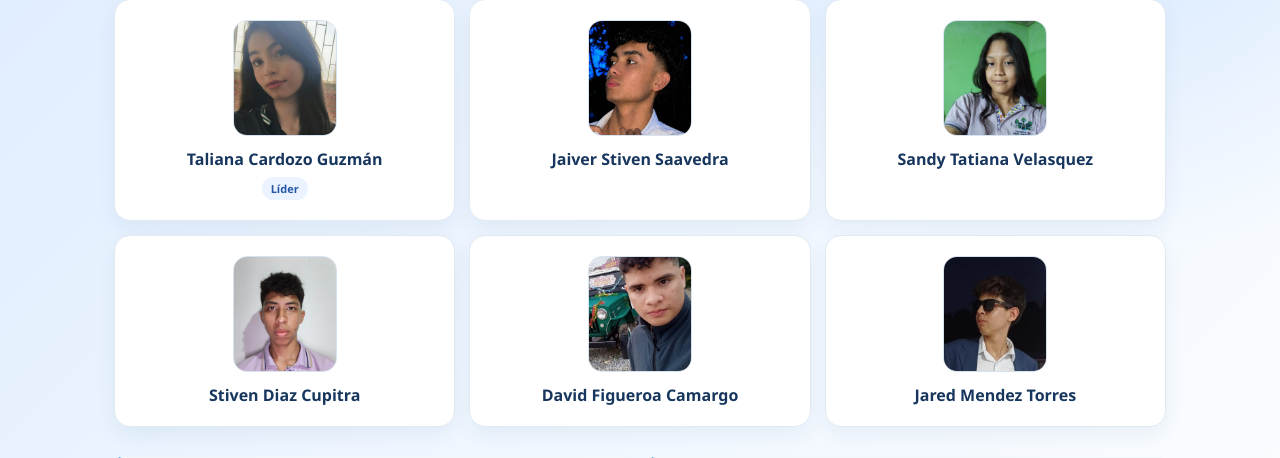
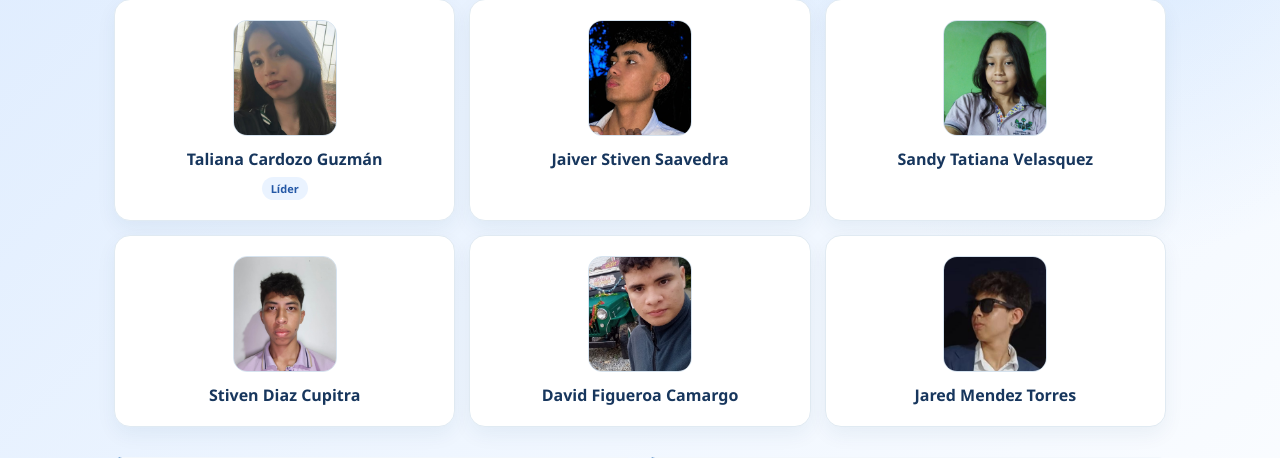
Before and after one commit to Taliana123/Eduturnos, a Flask app: page /creadores in a window 1280 px wide. Shown: the part 342-800 px from the top of the page. Run offline with Flask 3, Linux system fonts and the light colour scheme.

Commit message:
Adjust Jared portrait zoom and resolve Calendar activity

```diff
--- a/routes/integraciones_google.py
+++ b/routes/integraciones_google.py
@@ -88,7 +88,6 @@ def _url_abrir_calendario(inicio_ms=None):
     return (
         f"intent://com.android.calendar/time/{inicio_ms}"
         "#Intent;scheme=content;action=android.intent.action.VIEW;type=time/epoch;"
-        "component=com.google.android.calendar/com.android.calendar.AllInOneActivity;"
         "package=com.google.android.calendar;end"
     )
 
--- a/templates/publico/creadores.html
+++ b/templates/publico/creadores.html
@@ -46,7 +46,7 @@
 .creador-card{display:grid;justify-items:center;align-content:start;min-width:0;padding:20px 12px;border:1px solid #e0eaf2;border-radius:16px;background:#fff;text-align:center;box-shadow:0 8px 20px rgba(24,67,103,.06)}
 .creador-foto{display:grid;place-items:center;width:104px;height:116px;margin-bottom:12px;overflow:hidden;border:1px solid #d6e3ef;border-radius:14px;background:#edf5fb;color:#6488a8}
 .creador-foto img{display:block;width:100%;height:100%;object-fit:cover;object-position:center 38%}
-.creador-foto img.creador-foto-jared{object-fit:cover;object-position:center center}
+.creador-foto img.creador-foto-jared{object-fit:cover;object-position:center 40%;transform:scale(1.18);transform-origin:center 40%}
 .creador-foto-placeholder{display:grid;width:100%;height:100%;place-items:center;background:linear-gradient(145deg,#eef7fc,#dcecf7)}
 .creador-foto-placeholder svg{width:46px;height:46px;fill:none;stroke:currentColor;stroke-width:2.2;stroke-linecap:round;stroke-linejoin:round}
 .creador-card h2{margin:0;color:#17365d;font-size:16px;line-height:1.4}
```
